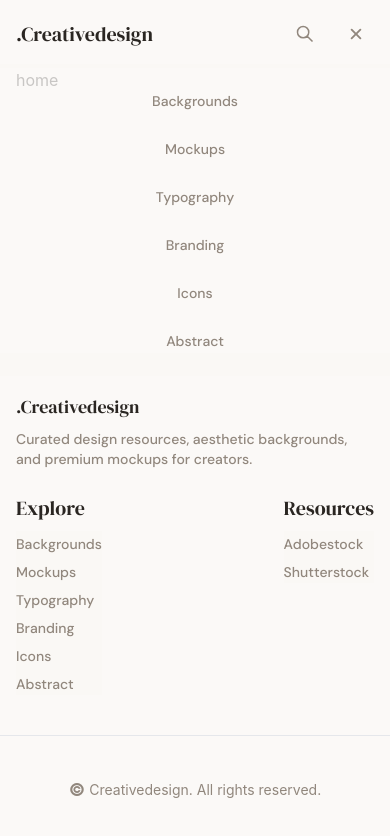
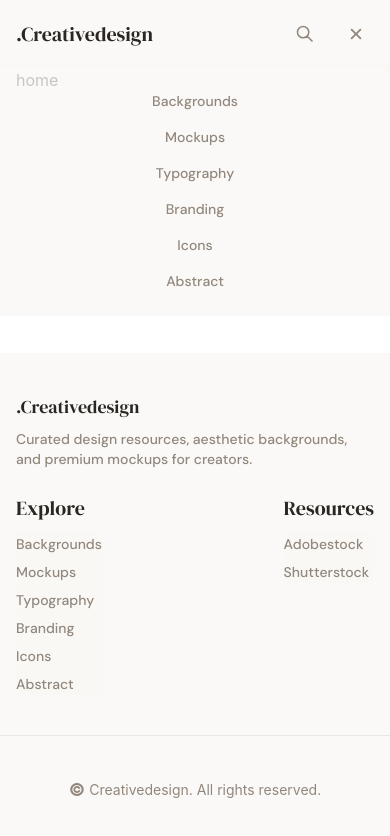
Before and after one commit to shakilcreativework/creativework, a React (Vite) app: page / in a window 390 px wide. Both pictures are taken after a click on the element 356 px from the left and 34 px from the top of the page. Shown: the top 836 px of the page. Built offline with nearby package versions, Linux system fonts and the light colour scheme.

Commit message:
now responsive navbar for small devices menu show perfectly

```diff
--- a/src/shared/Navbar/Navbar.jsx
+++ b/src/shared/Navbar/Navbar.jsx
@@ -42,7 +42,7 @@ const Navbar = () => {
 
                     {/* small devices */}
                     <ul
-                        className={`absolute md:hidden w-full flex flex-col bg-[#faf8f5cc] gap-6 items-center left-0 py-6 transform transition-all duration-300 ease-in-out
+                        className={`absolute md:hidden w-full flex flex-col bg-[#faf8f5cc] gap-3 items-center left-0 py-6 transform transition-all duration-300 ease-in-out
 
                     ${open
                                 ? "top-16 opacity-100 -z-40"
```
